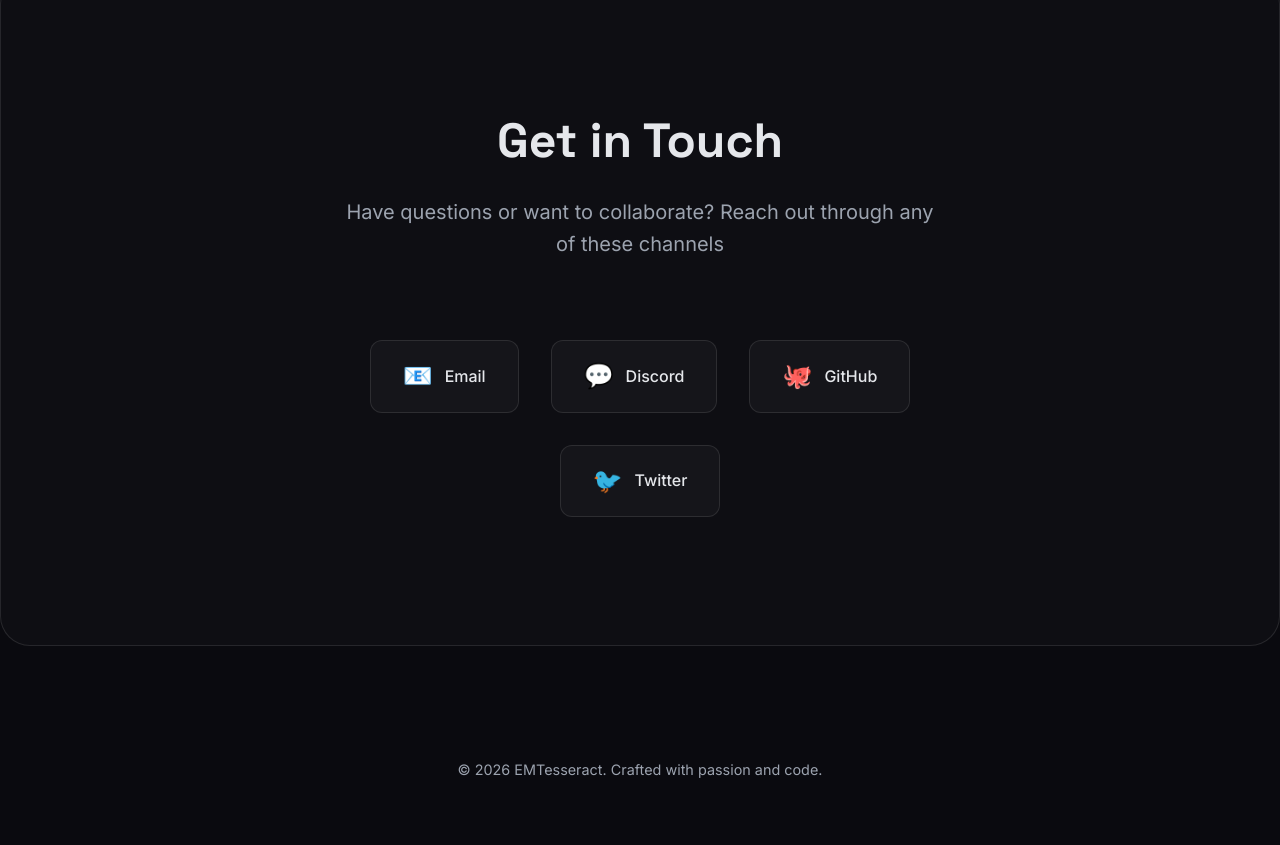
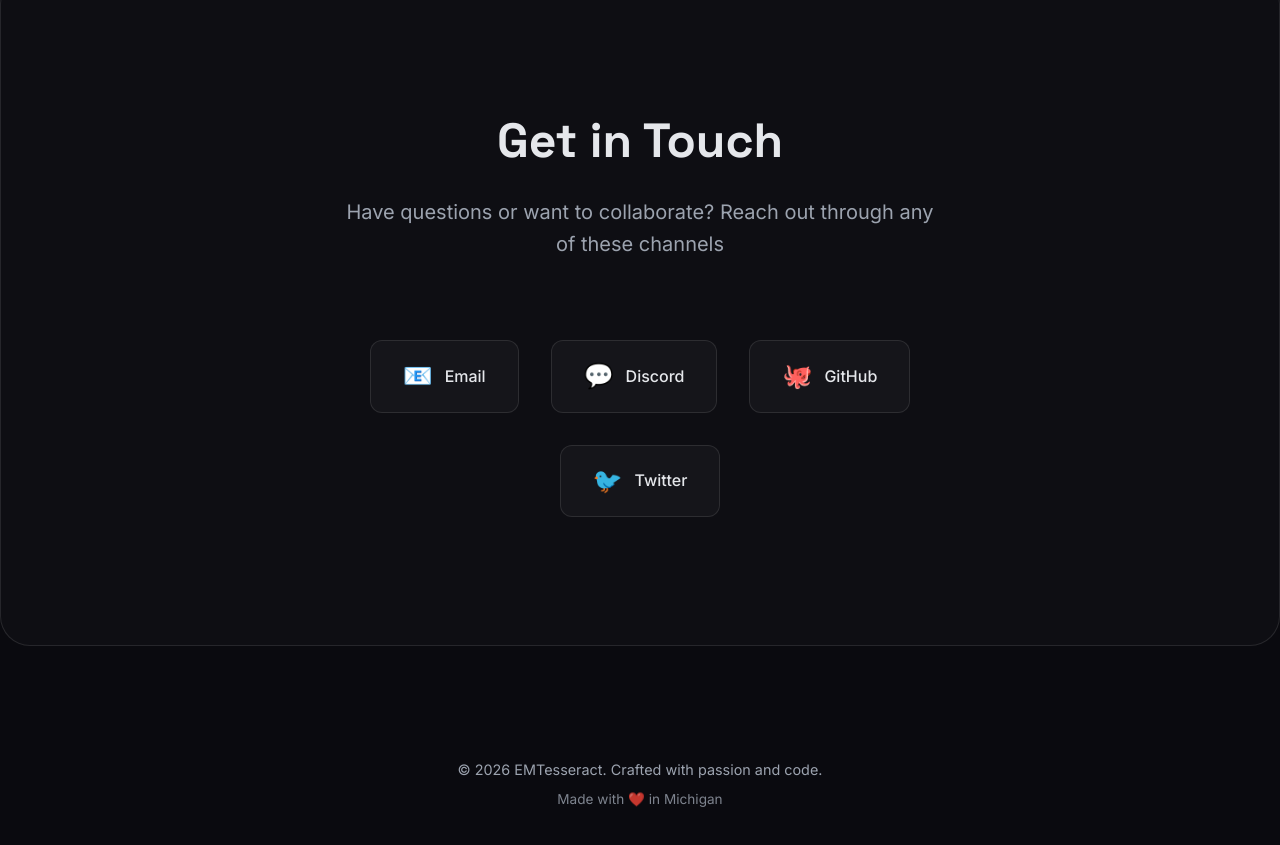
Before and after one commit to mamercad/emtesseract-nextjs, a Next.js app: page / in a window 1280 px wide. Shown: the part 3853-4698 px from the top of the page. Built offline with nearby package versions, Linux system fonts and the light colour scheme.

Commit message:
Add 'Made with ❤️ in Michigan' to footer

```diff
--- a/app/globals.css
+++ b/app/globals.css
@@ -379,6 +379,12 @@
   font-size: 0.9rem;
 }
 
+.made-with-love {
+  margin-top: 0.5rem;
+  font-size: 0.85rem;
+  opacity: 0.8;
+}
+
 /* Scroll indicator */
 .scroll-indicator {
   position: absolute;
--- a/app/page.tsx
+++ b/app/page.tsx
@@ -178,6 +178,7 @@
       <footer>
         <div className="container">
           <p>&copy; 2026 EMTesseract. Crafted with passion and code.</p>
+          <p className="made-with-love">Made with ❤️ in Michigan</p>
         </div>
       </footer>
     </>
```
